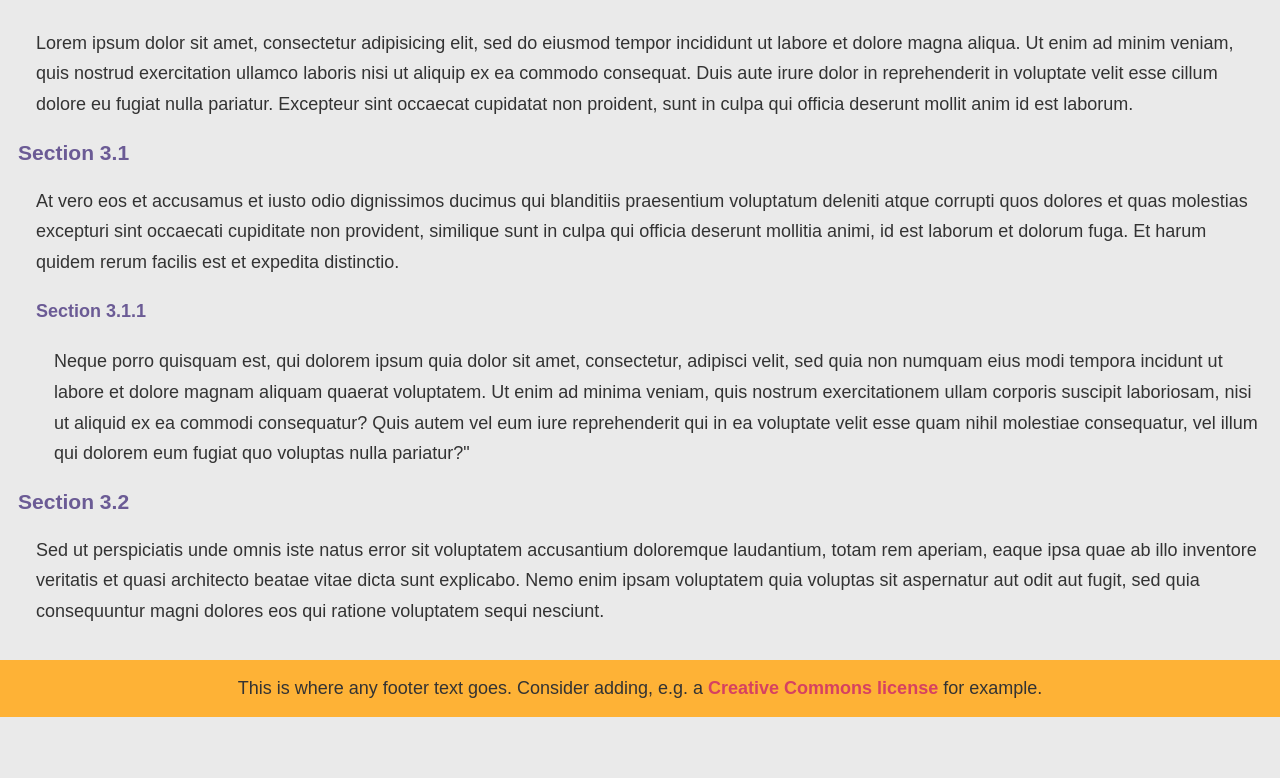
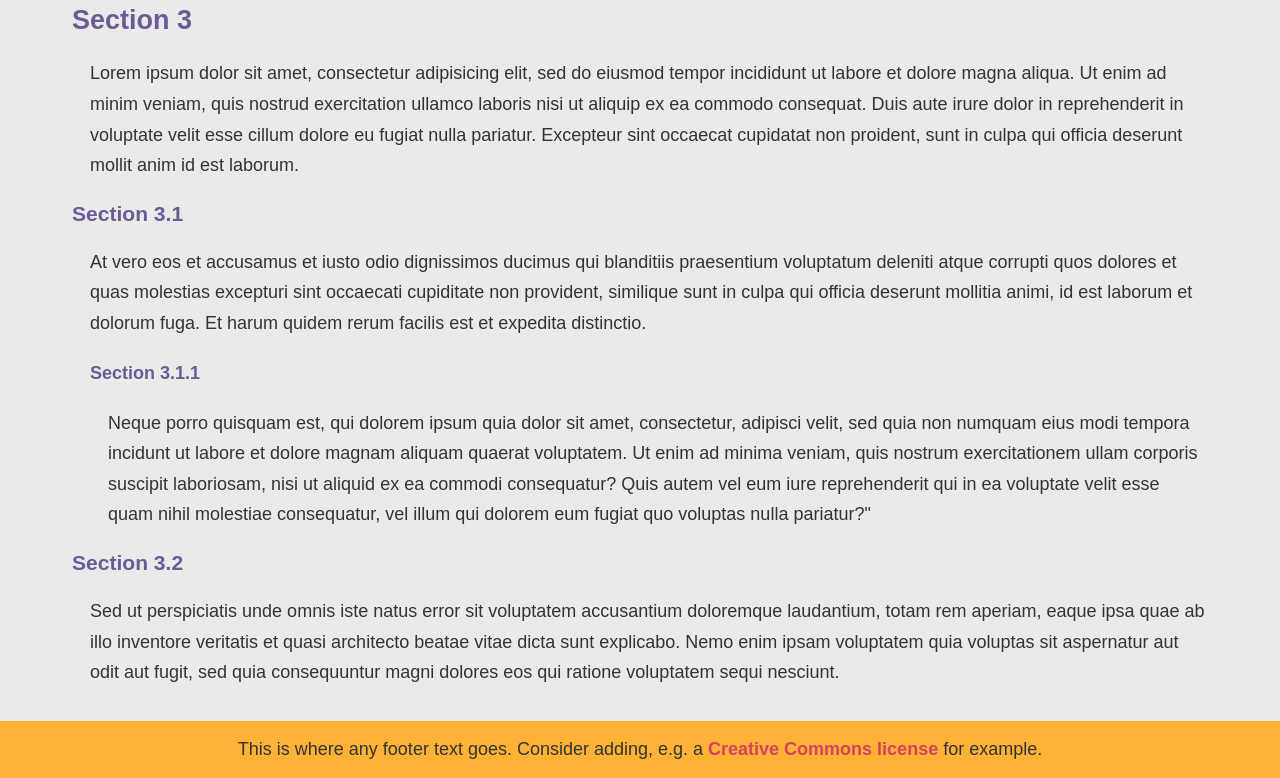
Before and after one commit to simonwiles/gh-pages-2021, a plain HTML site: page templates/one-file.html in a window 1280 px wide. Shown: the part 1053-1831 px from the top of the page. Before the commit the page ends 1770 px from the top, so only its background shows below. Drawn offline with Linux system fonts and the light colour scheme.

Commit message:
More horizontal padding, for comfort

```diff
--- a/templates/one-file.html
+++ b/templates/one-file.html
@@ -19,16 +19,16 @@
     header {
       background-color: #6b5b95;
       color: whitesmoke;
-      padding: 1em;
+      padding: 1em 4em;
     }
 
     main {
-      padding: 1em;
+      padding: 1em 4em;
     }
 
     footer {
       background-color: #feb236;
-      padding: 1em;
+      padding: 1em 4em;
       text-align: center;
     }
 
```
